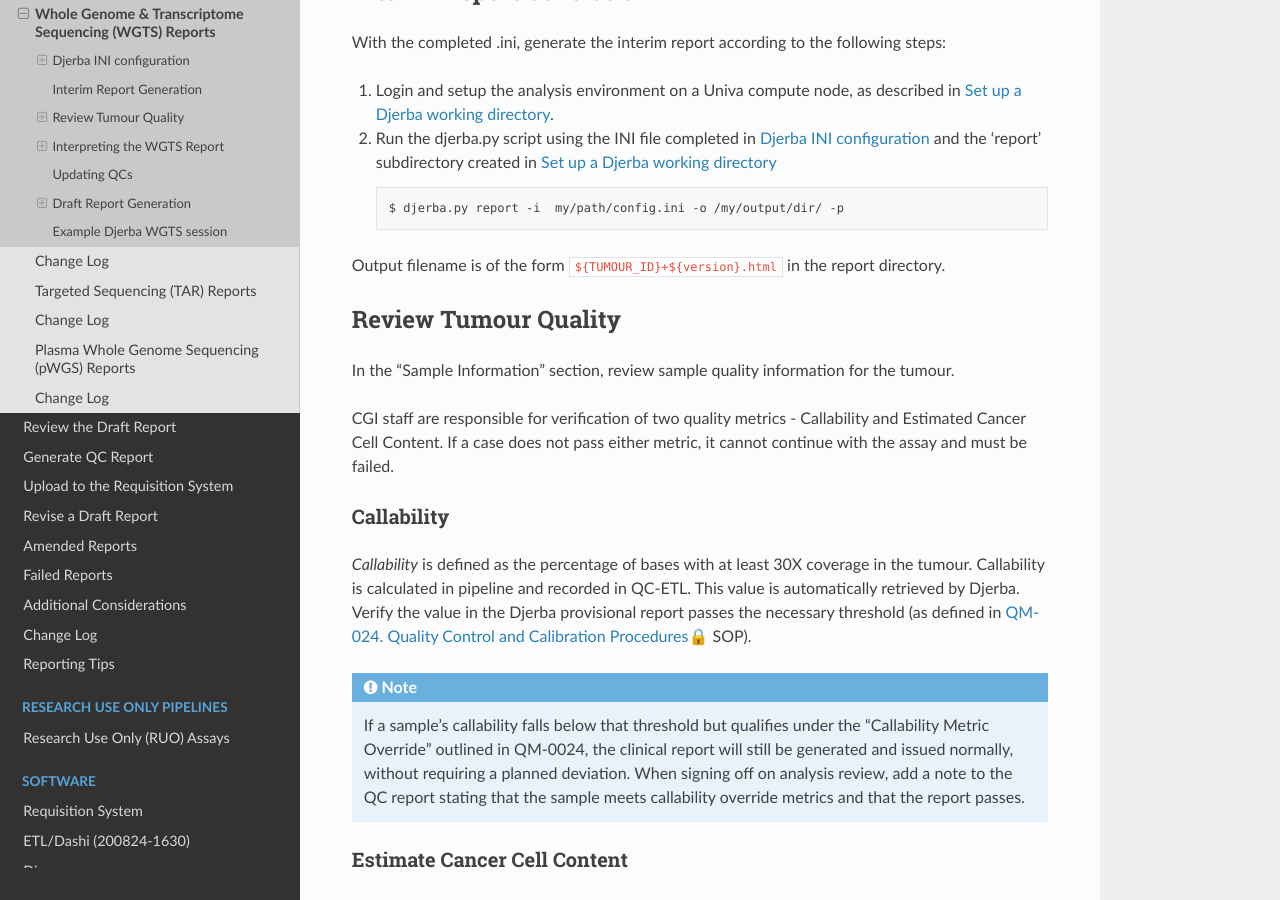
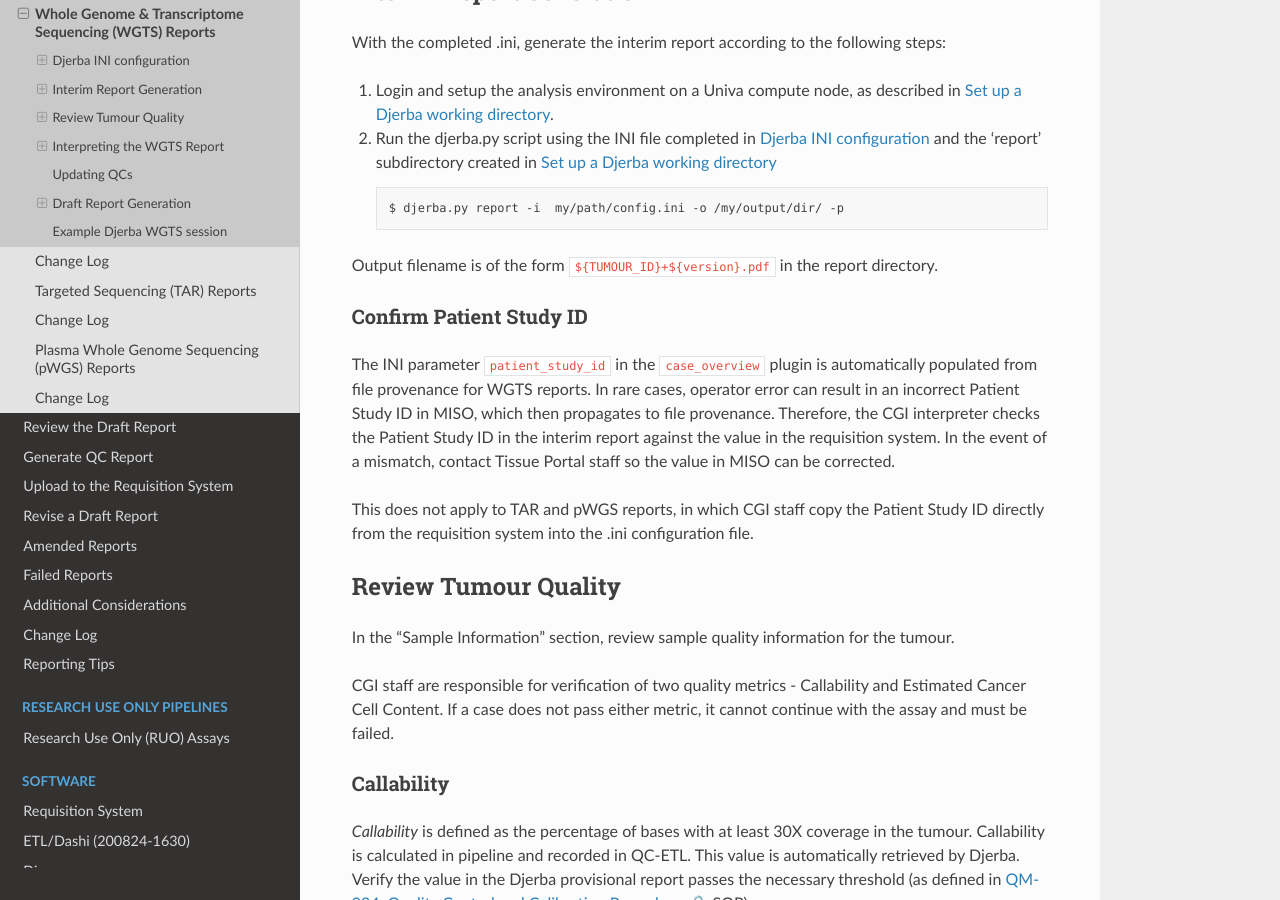
Before and after one commit to oicr-gsi/oicr-gsi, a Sphinx documentation site: the page built from source/data-review-reporting/wgts-report.rst, in a window 1280 px wide and 900 px high, scrolled down 2471 px. Built offline with Sphinx 7.4.7 and the Read the Docs theme 3.1.0, drawn with Linux system fonts in a browser that asks for light colours.

Commit message:
Add paragraph on confirming Patient Study ID for WGTS reports; change filename extension from .html to .pdf to reflect typical practice

```diff
--- a/source/data-review-reporting/wgts-report.rst
+++ b/source/data-review-reporting/wgts-report.rst
@@ -111,7 +111,14 @@ With the completed .ini, generate the interim report according to the following
 
 	$ djerba.py report -i  my/path/config.ini -o /my/output/dir/ -p
 
-Output filename is of the form ``${TUMOUR_ID}+${version}.html`` in the report directory.
+Output filename is of the form ``${TUMOUR_ID}+${version}.pdf`` in the report directory.
+
+Confirm Patient Study ID
+************************
+
+The INI parameter ``patient_study_id`` in the ``case_overview`` plugin is automatically populated from file provenance for WGTS reports. In rare cases, operator error can result in an incorrect Patient Study ID in MISO, which then propagates to file provenance. Therefore, the CGI interpreter checks the Patient Study ID in the interim report against the value in the requisition system. In the event of a mismatch, contact Tissue Portal staff so the value in MISO can be corrected.
+
+This does not apply to TAR and pWGS reports, in which CGI staff copy the Patient Study ID directly from the requisition system into the .ini configuration file.
 
 .. _wgts-ireport-review:
 
```
Also changed, not shown: source/data-review-reporting/change-log.rst (added, +10 -0 lines).
